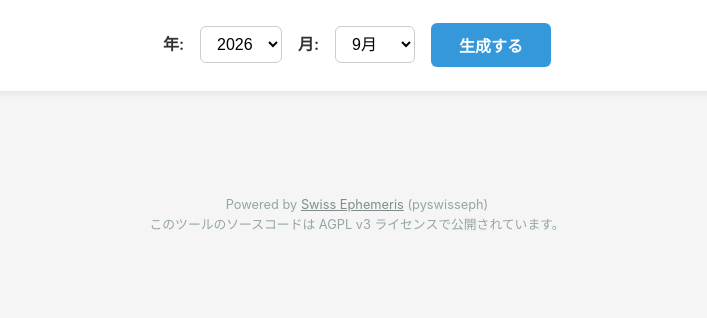
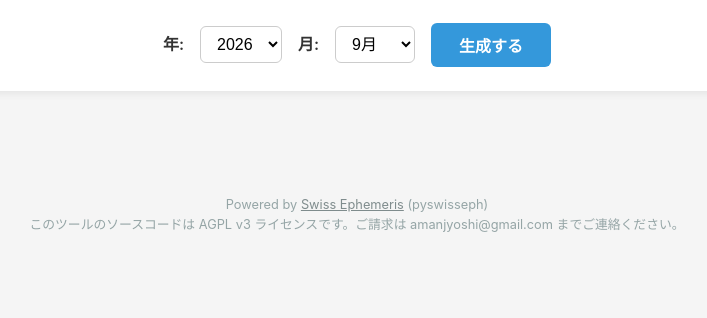
Before and after one commit to shumon-astrology/astro_calendar, a Flask app: page / in a window 1280 px wide. Shown: the part 176-494 px from the top of the page, without its empty margins (283-990 px from the left). Run offline with Flask 3, Linux system fonts and the light colour scheme.

Commit message:
フッターの AGPL 文言を請求先つきに改める（リポジトリ Private 化に伴う）
Co-Authored-By: Claude Opus 5 (1M context) <noreply@anthropic.com>

```diff
--- a/templates/index.html
+++ b/templates/index.html
@@ -217,7 +217,7 @@
 
         <footer>
             Powered by <a href="https://www.astro.com/swisseph/" target="_blank">Swiss Ephemeris</a> (pyswisseph)<br>
-            このツールのソースコードは AGPL v3 ライセンスで公開されています。
+            このツールのソースコードは AGPL v3 ライセンスです。ご請求は amanjyoshi@gmail.com までご連絡ください。
         </footer>
     </div>
 
--- a/templates/natal.html
+++ b/templates/natal.html
@@ -494,7 +494,7 @@
 
         <footer>
             Powered by <a href="https://www.astro.com/swisseph/" target="_blank">Swiss Ephemeris</a> (pyswisseph)<br>
-            このツールのソースコードは AGPL v3 ライセンスで公開されています。
+            このツールのソースコードは AGPL v3 ライセンスです。ご請求は amanjyoshi@gmail.com までご連絡ください。
         </footer>
     </div>
 
```
